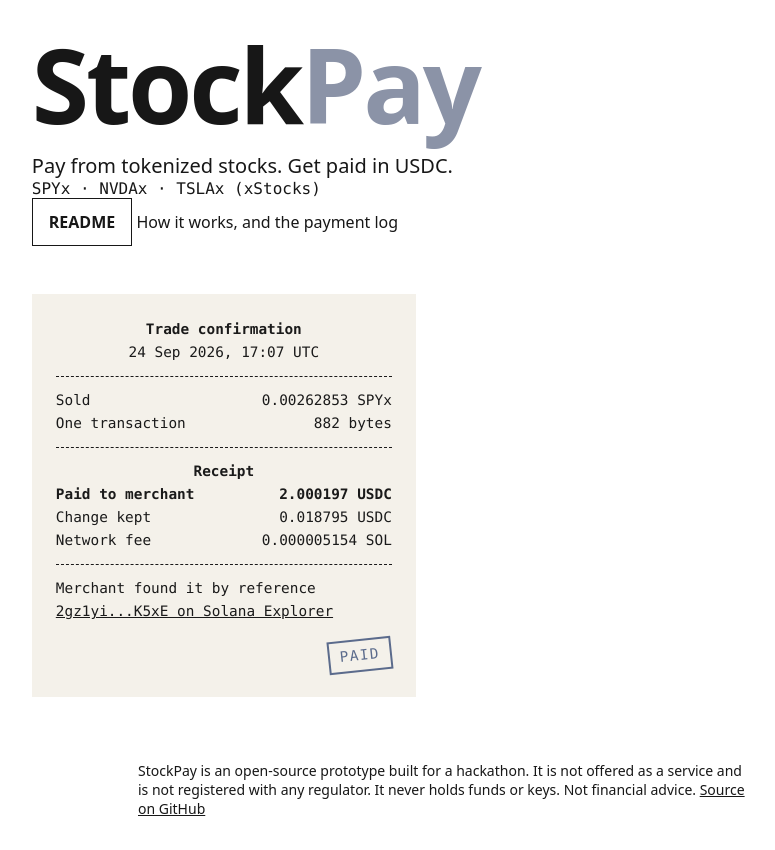
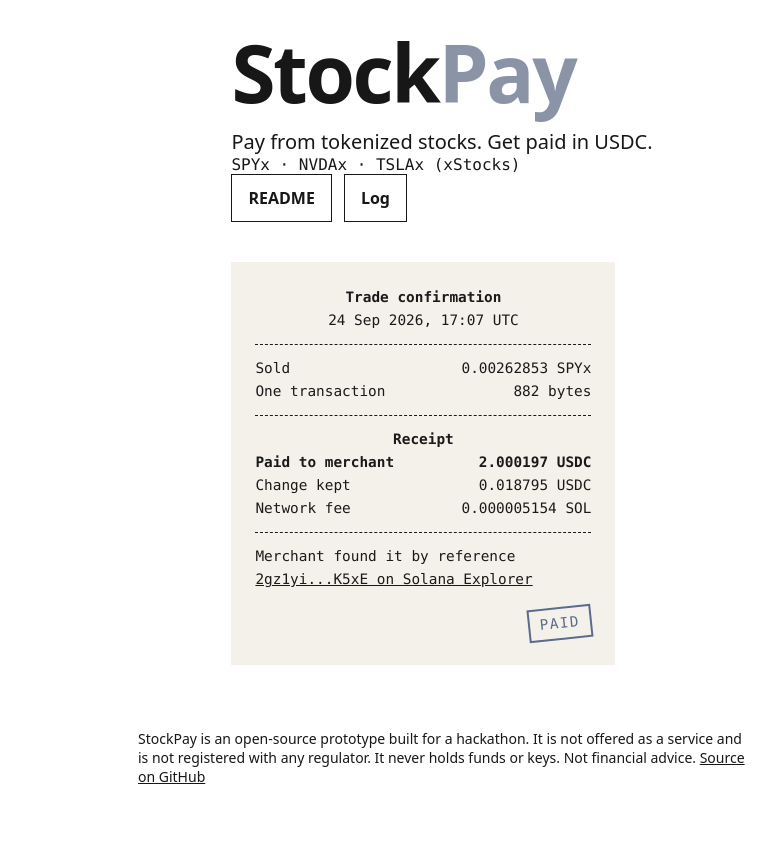
Before and after one commit to 0xLubna/stocksol, a Next.js app: page / in a window 1280 px wide. Shown: the whole page, without its empty margins (198-973 px from the left). After the commit the page ends 818 px from the top, so only its background shows below. Built offline with nearby package versions, Linux system fonts and the light colour scheme.

Commit message:
home page layout and links

```diff
--- a/src/app/page.tsx
+++ b/src/app/page.tsx
@@ -9,19 +9,25 @@
 const STAMP = '#5b6b8c';
 
 const page: CSSProperties = {
-  display: 'flex',
-  flexWrap: 'wrap',
-  alignItems: 'flex-start',
-  gap: '3rem',
-  maxWidth: '64rem',
-  margin: '0 auto',
-  padding: '2rem 1rem',
+  maxWidth: 640,
+  margin: '2rem auto',
+  padding: '0 1rem',
+  minHeight: 'calc(100vh - 12rem)',
   fontFamily: 'system-ui, sans-serif',
+};
+
+const button: CSSProperties = {
+  display: 'inline-block',
+  padding: '0.75rem 1em',
+  border: '1px solid currentColor',
+  textDecoration: 'none',
+  fontWeight: 600,
 };
 
 const receipt: CSSProperties = {
   width: '100%',
   maxWidth: '24rem',
+  margin: '2.5rem 0 0',
   fontFamily: MONO,
   fontSize: '0.9rem',
   lineHeight: 1.6,
@@ -45,22 +51,19 @@
 export default function Home() {
   return (
     <main style={page}>
-      <div style={{ flex: '1 1 20rem' }}>
-        <h1 aria-label="StockPay" style={{ fontSize: 'clamp(3rem, 12vw, 6.5rem)', lineHeight: 1, letterSpacing: '-0.03em', margin: '0 0 1rem' }}>
+      <div>
+        <h1 aria-label="StockPay" style={{ fontSize: 'clamp(2.5rem, 10vw, 5rem)', lineHeight: 1, letterSpacing: '-0.03em', margin: '0 0 1rem' }}>
           Stock<span style={{ color: '#8b93a7' }}>Pay</span>
         </h1>
         <p style={{ fontSize: '1.25rem' }}>Pay from tokenized stocks. Get paid in USDC.</p>
         <p style={{ fontFamily: MONO }}>SPYx · NVDAx · TSLAx (xStocks)</p>
-        <p>
-          <a
-            href={REPO_URL}
-            target="_blank"
-            rel="noreferrer"
-            style={{ display: 'inline-block', padding: '0.75rem 1em', border: '1px solid currentColor', textDecoration: 'none', fontWeight: 600 }}
-          >
+        <p style={{ display: 'flex', gap: '0.75rem', flexWrap: 'wrap' }}>
+          <a href={REPO_URL} target="_blank" rel="noreferrer" style={button}>
             README
-          </a>{' '}
-          How it works, and the payment log
+          </a>
+          <a href={`${REPO_URL}#payment-log`} target="_blank" rel="noreferrer" style={button}>
+            Log
+          </a>
         </p>
       </div>
 
```
